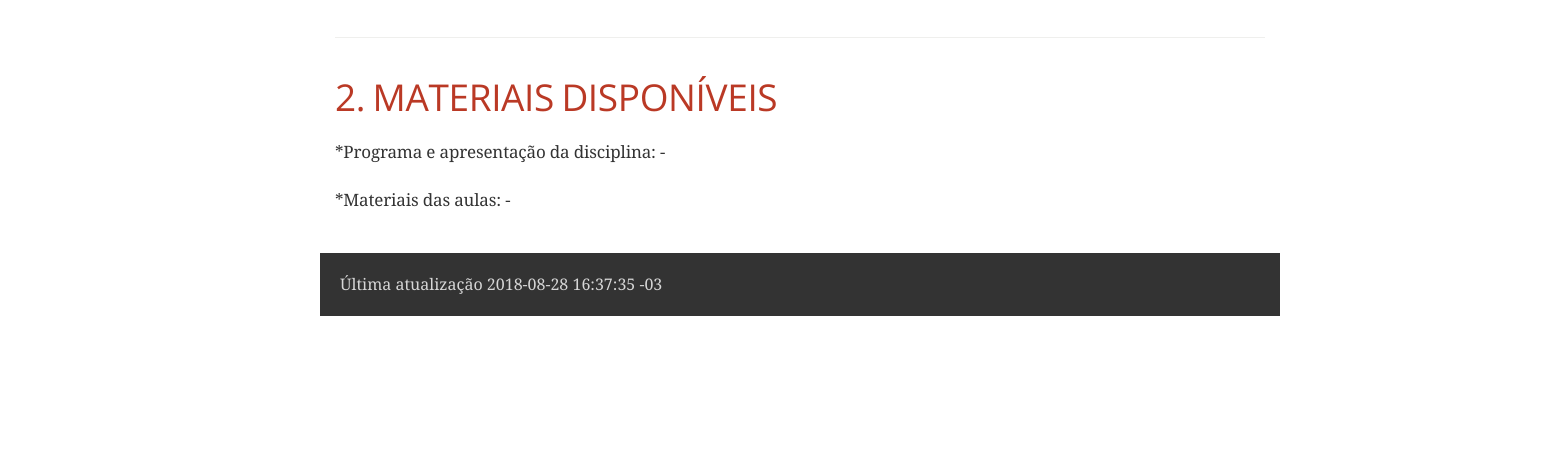
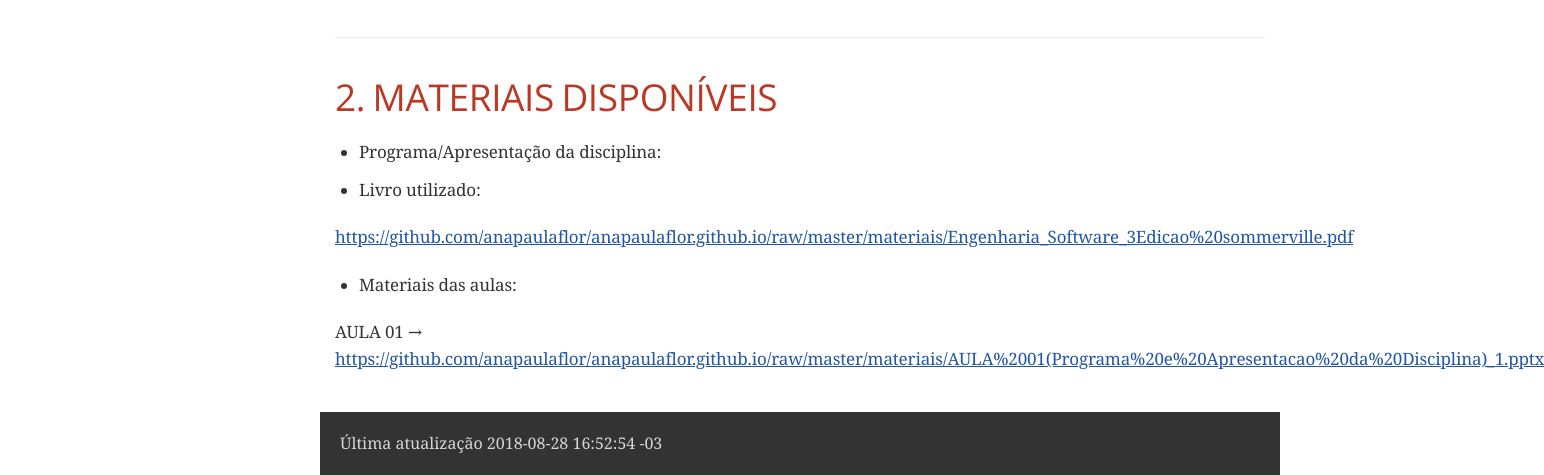
Before and after one commit to anapaulaflor/anapaulaflor.github.io, a plain HTML site: page index.html in a window 1280 px wide. Shown: the part 1074-1549 px from the top of the page, 1544 px wide, since content can reach past the window. Before the commit the page ends 1390 px from the top, so only its background shows below. Drawn offline with nearby package versions, Linux system fonts and the light colour scheme; some packages are replaced by stand-ins of ours; a web font is replaced by a local one.

Commit message:
atualizações para site de Engenharia Software

```diff
--- a/index.html
+++ b/index.html
@@ -566,20 +566,35 @@ table.CodeRay td.code>pre{padding:0}
 <div class="sect1">
 <h2 id="_materiais_disponÍveis">2. MATERIAIS DISPONÍVEIS</h2>
 <div class="sectionbody">
-<div class="paragraph">
-<p>*Programa e apresentação da disciplina:
--</p>
+<div class="ulist">
+<ul>
+<li>
+<p>Programa/Apresentação da disciplina:</p>
+</li>
+<li>
+<p>Livro utilizado:</p>
+</li>
+</ul>
 </div>
 <div class="paragraph">
-<p>*Materiais das aulas:
--</p>
+<p><a href="https://github.com/anapaulaflor/anapaulaflor.github.io/raw/master/materiais/Engenharia_Software_3Edicao%20sommerville.pdf" class="bare">https://github.com/anapaulaflor/anapaulaflor.github.io/raw/master/materiais/Engenharia_Software_3Edicao%20sommerville.pdf</a></p>
+</div>
+<div class="ulist">
+<ul>
+<li>
+<p>Materiais das aulas:</p>
+</li>
+</ul>
+</div>
+<div class="paragraph">
+<p>AULA 01 &#8594; <a href="https://github.com/anapaulaflor/anapaulaflor.github.io/raw/master/materiais/AULA%2001(Programa%20e%20Apresentacao%20da%20Disciplina)_1.pptx" class="bare">https://github.com/anapaulaflor/anapaulaflor.github.io/raw/master/materiais/AULA%2001(Programa%20e%20Apresentacao%20da%20Disciplina)_1.pptx</a></p>
 </div>
 </div>
 </div>
 </div>
 <div id="footer">
 <div id="footer-text">
-Última atualização 2018-08-28 16:37:35 -03
+Última atualização 2018-08-28 16:52:54 -03
 </div>
 </div>
 <script type="text/x-mathjax-config">
```
Also changed, not shown: 4 other files.
